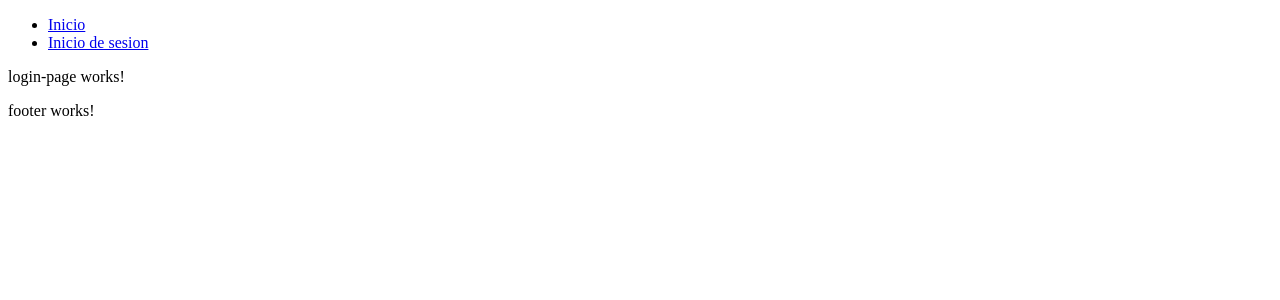
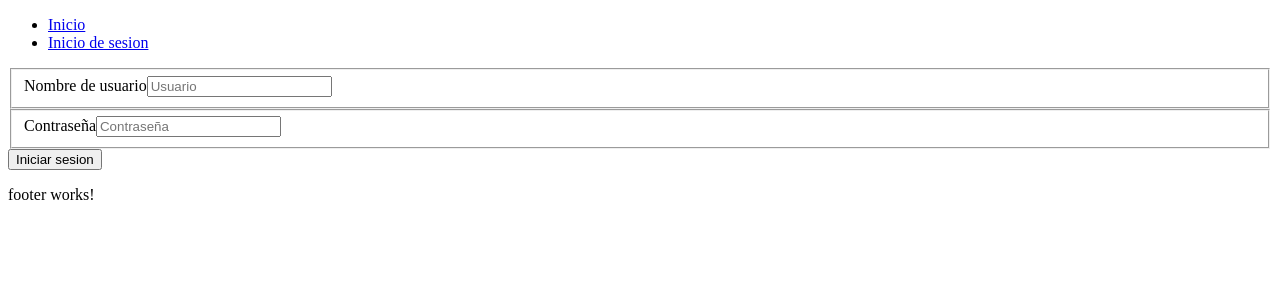
Before and after one commit to MatyBene/front-test, an Angular app in the folder front/: page /login in a window 1280 px wide. Shown: the top 300 px of the page. Built offline with nearby package versions, Linux system fonts and the light colour scheme.

Commit message:
agrega estructura basica de login-page.html

```diff
--- a/front/src/app/pages/login-page/login-page.html
+++ b/front/src/app/pages/login-page/login-page.html
@@ -1 +1,13 @@
-<p>login-page works!</p>
+<form>
+    <fieldset>
+        <label for="username">Nombre de usuario</label>
+        <input type="text" id="username" placeholder="Usuario">
+    </fieldset>
+
+    <fieldset>
+        <label for="password">Contraseña</label>
+        <input type="password" id="password" placeholder="Contraseña">
+    </fieldset>
+
+    <button>Iniciar sesion</button>
+</form>
```
